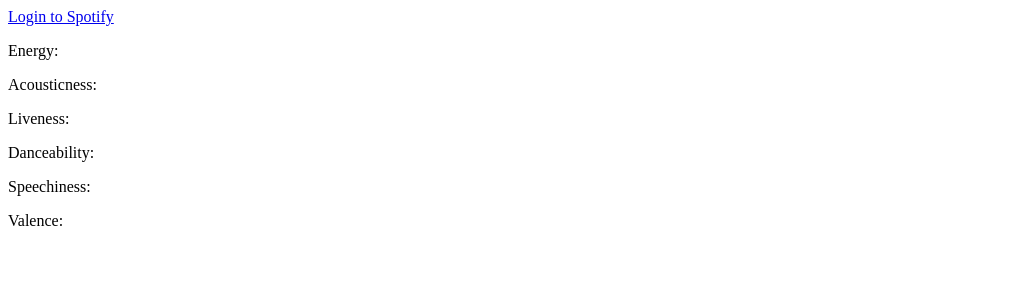
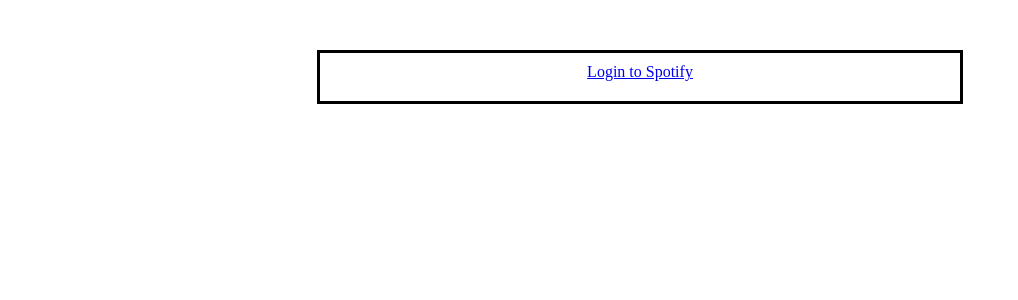
Before and after one commit to elicuene/spotify-vibe-findr, a React (Create React App) app: page / in a window 1280 px wide. Shown: the top 300 px of the page, without its empty margins (0-1018 px from the left). Built offline with nearby package versions, Linux system fonts and the light colour scheme.

Commit message:
find new song button operational

```diff
--- a/src/App.js
+++ b/src/App.js
@@ -47,7 +47,7 @@
   const tracksElements = tracks.map(track => {
 
     return (
-      <button className="displayed-track" key={track.id} onClick={() => setSelectedTrackID(track.id)}> {track.name} by {track.artists[0].name}</button>
+      <button className="displayed-track" key={track.id} onClick={() => {setSelectedTrackID(track.id); getDetails(); displayData()}}> {track.name} by {track.artists[0].name}</button>
     )
   })
 
@@ -62,6 +62,7 @@
     })
     setTrackDetails(response.data)
 
+
   }
 
   function displayData() {
@@ -73,8 +74,16 @@
         <p>Danceability: {trackDetails.danceability}</p>
         <p>Speechiness: {trackDetails.speechiness}</p>
         <p>Valence: {trackDetails.valence}</p>
+         <button onClick={newSong}>Find A New Vibe</button>
       </div>
     )
+  }
+
+  function newSong() {
+    setSearchKey("")
+    setTracks([])
+    setSelectedTrackID("")
+    setTrackDetails([])
   }
 
   function logout() {
@@ -82,9 +91,10 @@
     window.localStorage.removeItem("token")
   }
 
+
   return (
-    <div className="App">
-      {!token ? <a href={`${authEndpoint}?client_id=${clientID}&redirect_uri=${redirectURI}&response_type=${responseType}`}>Login to Spotify</a> : "Logged in!"}
+    <div className="content">
+      {!token ? <a href={`${authEndpoint}?client_id=${clientID}&redirect_uri=${redirectURI}&response_type=${responseType}`}>Login to Spotify</a> : <button onClick={logout}>Log Out</button>}
       {token && <form onSubmit={searchTracks}>
         <label>Search Songs:
           <input type="text"
@@ -94,14 +104,14 @@
         </label>
         <input type="submit" />
       </form>}
-      {token && <button onClick={logout}>Log Out</button>}
+
       <div className="search-container">
         {!selectedTrackID && token && tracksElements}
       </div>
       <div >
-        {selectedTrackID && <button onClick={getDetails}>Get Details</button>}
+        {(selectedTrackID && !trackDetails.energy) && <button onClick={getDetails}>Get Track Vibes</button>}
       </div>
-      {trackDetails && displayData()}
+      {trackDetails.energy && displayData()}
     </div>
   );
 }
--- a/src/styles.css
+++ b/src/styles.css
@@ -1,5 +1,24 @@
+
+
 body {
+  border-style: solid;
+  display: flex;
+  flex-direction: column;
+  justify-content: center;
+  align-items: center;
+  max-width: 50%;
+  margin:  50px auto 50px auto;
 
+
+}
+
+.content {
+    display: flex;
+    flex-direction: column;
+    justify-content: center;
+    align-items: center;
+    gap: 10px;
+    margin: 10px 0 0 0;
 }
 
 .displayed-track {
```
